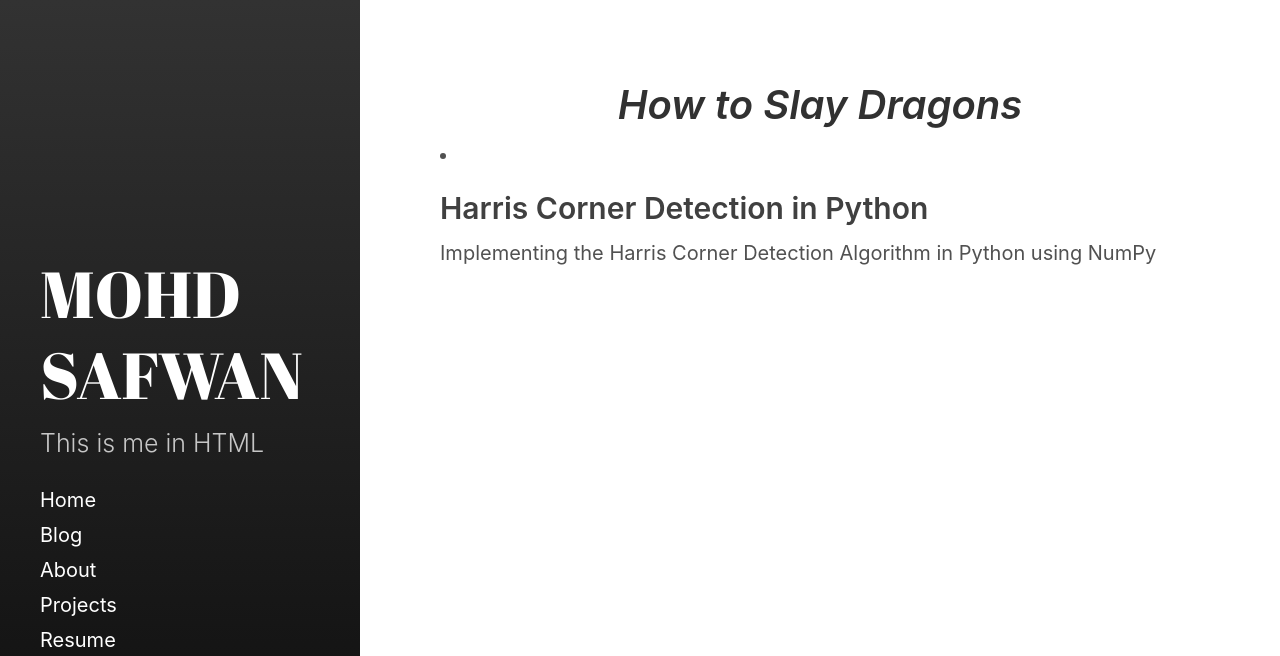
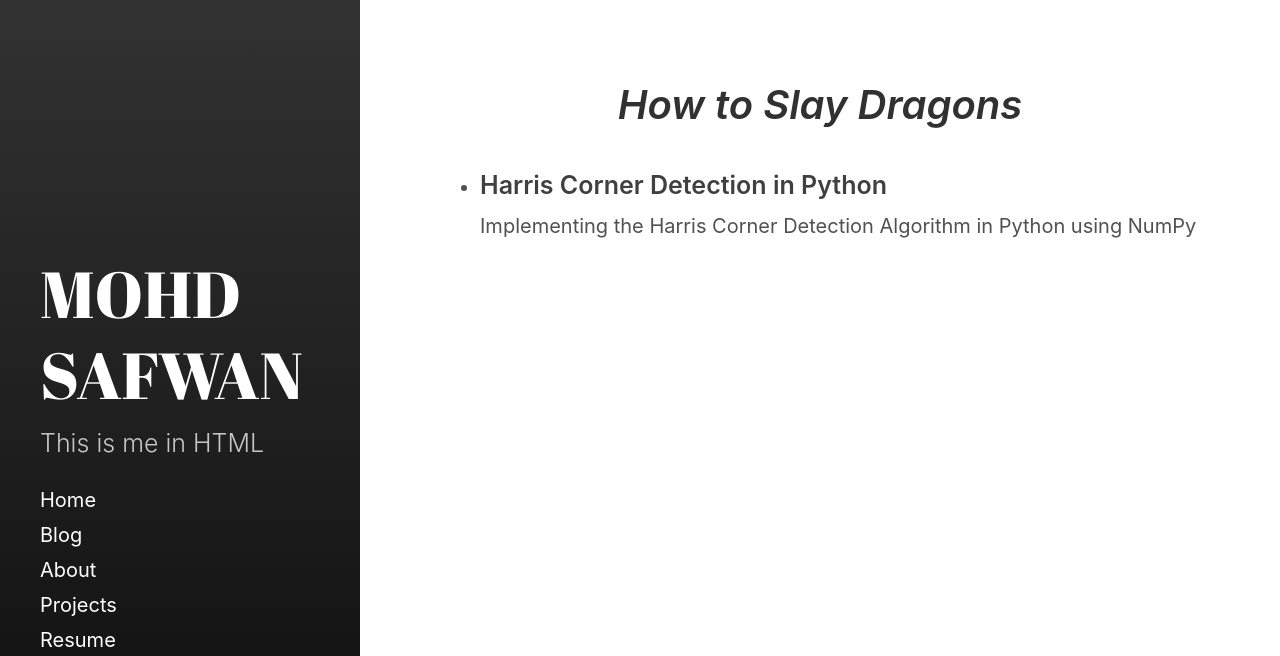
Before and after one commit to safwankdb/safwankdb.github.io, a plain HTML site: page blog/index.html in a window 1280 px wide. Shown: the top 656 px of the page. Drawn offline with nearby package versions, Linux system fonts and the light colour scheme; some packages are replaced by stand-ins of ours.

Commit message:
some minor changes

```diff
--- a/blog/index.html
+++ b/blog/index.html
@@ -229,12 +229,14 @@
 </header>
 
 <div class='content'>
-<li>
+<ul>
 
-    <h2><a href="/2020/03/14/harris-corner.html"" style="color: #404040""> Harris Corner Detection in Python</a></h2>
+  <li>
+    <h3><a href="/2020/03/14/harris-corner.html"" style="color: #404040""> Harris Corner Detection in Python</a></h3>
     Implementing the Harris Corner Detection Algorithm in Python using NumPy
+  </li>
 
-</li>
+</ul>
 </div>
 
     </main>
--- a/feed.xml
+++ b/feed.xml
@@ -1,4 +1,4 @@
-<?xml version="1.0" encoding="utf-8"?><feed xmlns="http://www.w3.org/2005/Atom" ><generator uri="https://jekyllrb.com/" version="3.8.6">Jekyll</generator><link href="http://localhost:4000/feed.xml" rel="self" type="application/atom+xml" /><link href="http://localhost:4000/" rel="alternate" type="text/html" /><updated>2020-03-15T05:41:24+05:30</updated><id>http://localhost:4000/feed.xml</id><title type="html">MOHD SAFWAN</title><subtitle>This is me in HTML</subtitle><author><name>Mohd Safwan</name></author><entry><title type="html">Harris Corner Detection in Python</title><link href="http://localhost:4000/2020/03/14/harris-corner.html" rel="alternate" type="text/html" title="Harris Corner Detection in Python" /><published>2020-03-14T00:00:00+05:30</published><updated>2020-03-14T00:00:00+05:30</updated><id>http://localhost:4000/2020/03/14/harris-corner</id><content type="html" xml:base="http://localhost:4000/2020/03/14/harris-corner.html">&lt;h2 id=&quot;algorithm&quot;&gt;Algorithm&lt;/h2&gt;
+<?xml version="1.0" encoding="utf-8"?><feed xmlns="http://www.w3.org/2005/Atom" ><generator uri="https://jekyllrb.com/" version="3.8.6">Jekyll</generator><link href="http://localhost:4000/feed.xml" rel="self" type="application/atom+xml" /><link href="http://localhost:4000/" rel="alternate" type="text/html" /><updated>2020-03-15T22:25:50+05:30</updated><id>http://localhost:4000/feed.xml</id><title type="html">MOHD SAFWAN</title><subtitle>This is me in HTML</subtitle><author><name>Mohd Safwan</name></author><entry><title type="html">Harris Corner Detection in Python</title><link href="http://localhost:4000/2020/03/14/harris-corner.html" rel="alternate" type="text/html" title="Harris Corner Detection in Python" /><published>2020-03-14T00:00:00+05:30</published><updated>2020-03-14T00:00:00+05:30</updated><id>http://localhost:4000/2020/03/14/harris-corner</id><content type="html" xml:base="http://localhost:4000/2020/03/14/harris-corner.html">&lt;h2 id=&quot;algorithm&quot;&gt;Algorithm&lt;/h2&gt;
 &lt;p&gt;The algorithm can detect corners and edges effectively. It uses structural information from the structure tensor’s eigenvalues to find change in intensity values and their direction. A much detailed explanation can be found at &lt;a href=&quot;https://www.wikiwand.com/en/Harris_Corner_Detector&quot;&gt;Harris Corner Detection&lt;/a&gt;.&lt;/p&gt;
 
 &lt;h2 id=&quot;implementation&quot;&gt;Implementation&lt;/h2&gt;
```
